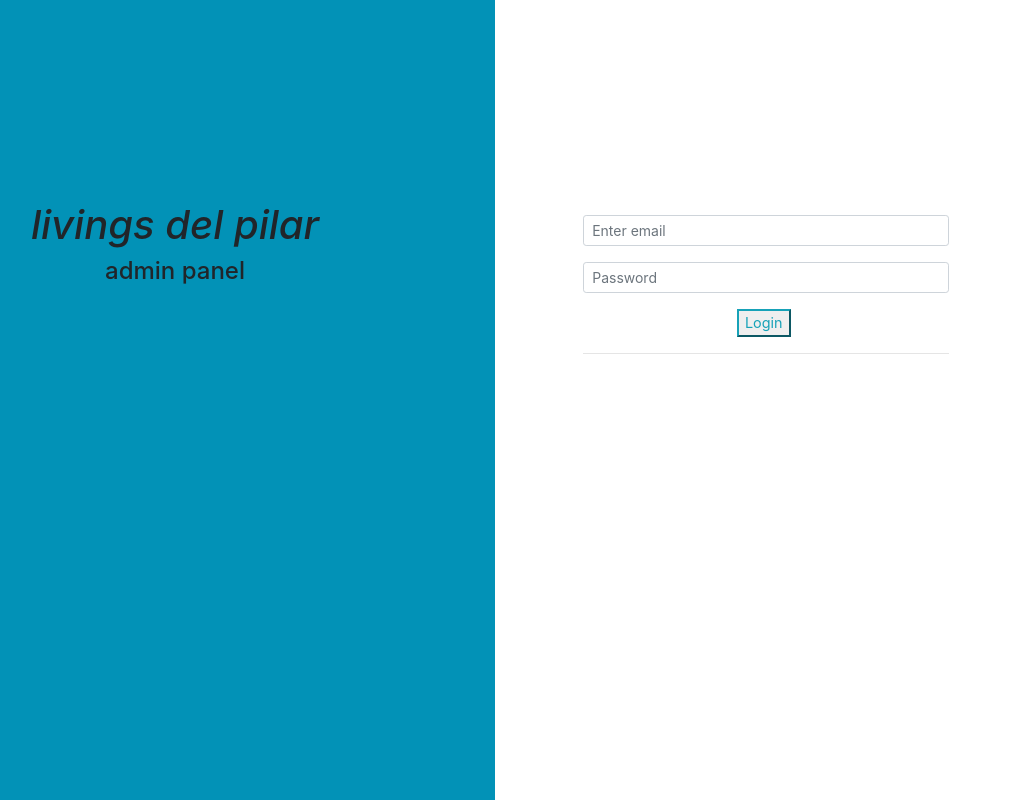
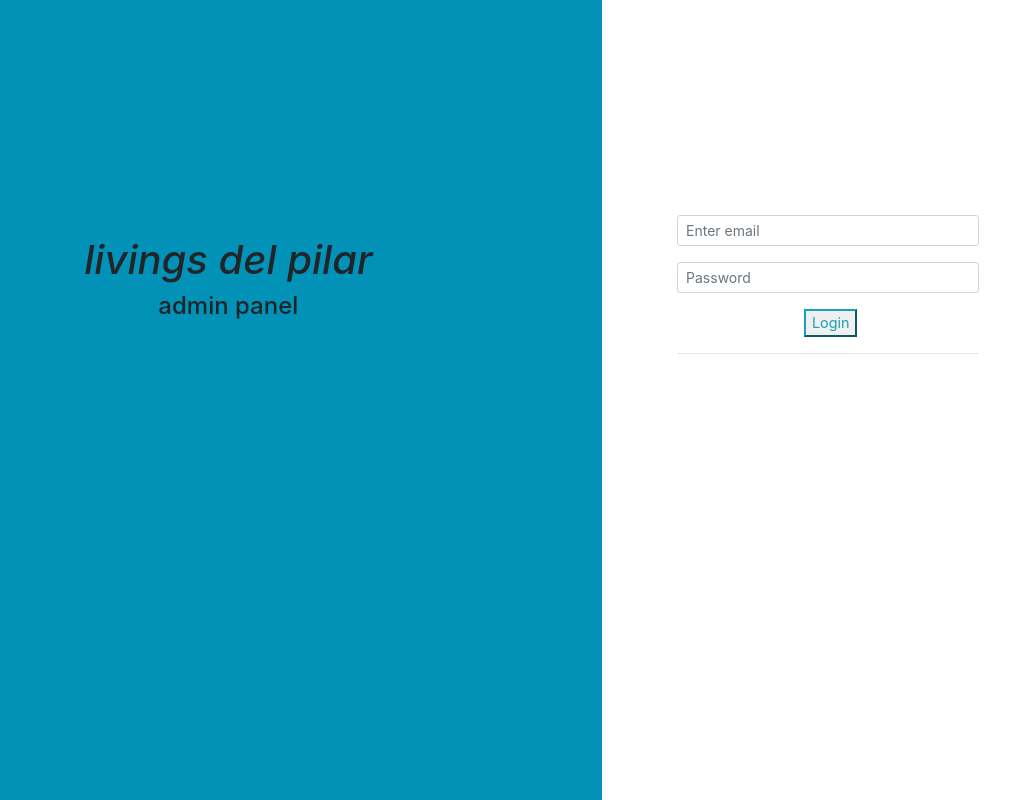
Before and after one commit to juanibe/back-office-dashboard-app, a React (Create React App) app in the folder client/: page /login in a window 1280 px wide. Shown: the whole page, without its empty margins (145-1155 px from the left). Built offline with nearby package versions, Linux system fonts and the light colour scheme.

Commit message:
- Small change

```diff
--- a/client/src/components/Login.js
+++ b/client/src/components/Login.js
@@ -46,13 +46,13 @@ class Login extends Component {
       <div>
         <div className="container-fluid">
           <div className="row">
-            <div className="login-pres col-6">
+            <div className="login-pres col-7">
               <div className="login-title">
                 <h1 className="main-title-login">livings del pilar</h1>
                 <h4>admin panel</h4>
               </div>
             </div>
-            <div className="login-form col-6">
+            <div className="login-form col-5">
               <div className="form-fields">
                 <Form onSubmit={this.handleFormSubmit}>
                   <Form.Group controlId="formGroupEmail">
```
